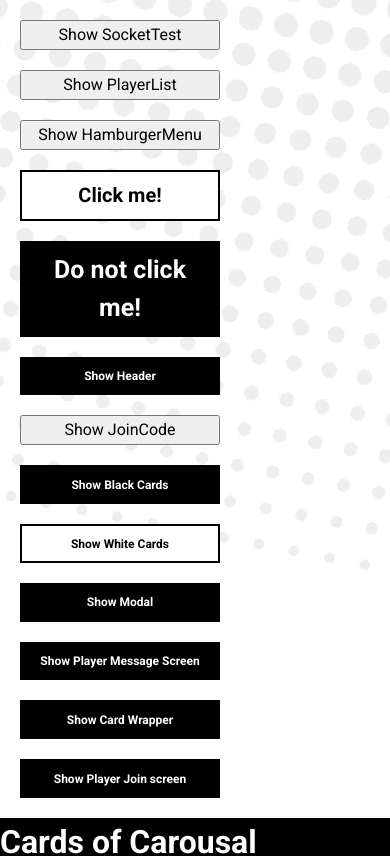
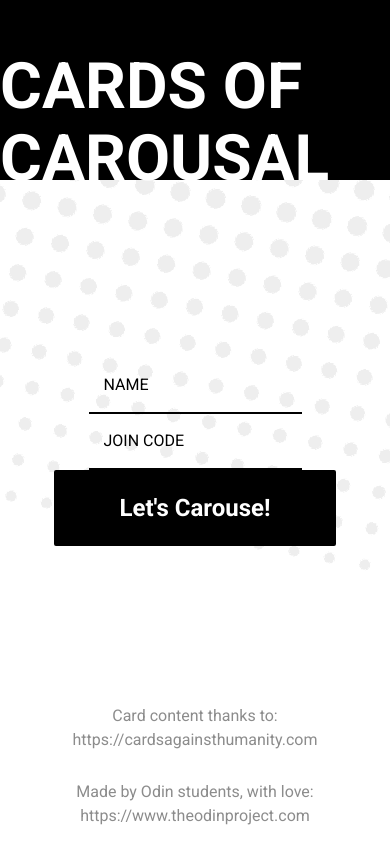
Before and after one commit to I3uckwheat/cards-of-carousal, a React (Create React App) app in the folder frontend/: page / in a window 390 px wide. Shown: the top 856 px of the page. Built offline with nearby package versions, Linux system fonts and the light colour scheme; no server answers.

Commit message:
make header and footer responsive

```diff
--- a/frontend/src/components/PlayerJoin/PlayerJoin.js
+++ b/frontend/src/components/PlayerJoin/PlayerJoin.js
@@ -7,13 +7,25 @@ import Header from '../Header/Header';
 const propTypes = {};
 
 const Container = styled.div`
-  width: 100%;
-  height: 100%;
+  position: fixed;
+  top: 0;
+  bottom: 0;
+  left: 0;
+  right: 0;
   display: grid;
-  grid-template-rows: 190px 1fr 140;
+  background-color: var(--primary-background-color);
+  grid-template-rows: 190px 1fr 140px;
   grid-template-columns: 1fr;
 
-  && section {
+  @media screen and (max-width: 785px) {
+    grid-template-rows: 180px 1fr 120px;
+  }
+
+  @media screen and (max-width: 320px) {
+    grid-template-rows: 130px 1fr 140px;
+  }
+
+  main {
     display: flex;
     flex-direction: column;
     align-items: center;
@@ -21,36 +33,129 @@ const Container = styled.div`
 
     .player-join-form-container {
       margin: 0 auto;
+      text-align: center;
     }
 
     input {
       text-transform: uppercase;
       border: none;
-      border-bottom: 1.5px solid black;
+      border-bottom: 2px solid var(--primary-text-color);
+      background: transparent;
       padding: 15px;
+      margin-left: 5px;
+      margin-right: 5px;
+      ::placeholder {
+        color: var(--primary-text-color);
+      }
+    }
+
+    // name input
+    input:nth-of-type(1) {
+    }
+
+    // join code input
+    input:nth-of-type(2) {
+      /* background: blue; */
     }
   }
 
-  && footer {
-    background-color: var(--secondary-color);
+  footer {
+    background-color: var(--secondary-background-color);
+    color: var(--secondary-text-color);
+    display: flex;
+    flex-direction: column;
+    align-items: flex-end;
+    justify-content: flex-end;
+
+    // credits
+    div:nth-of-type(1) {
+      padding: 0 0.5rem 0 0.5rem;
+    }
+
+    div:nth-of-type(2) {
+      padding: 0 0.5rem 0.5rem 0.5rem;
+    }
+
+    @media screen and (max-width: 486px) {
+      background: none;
+      color: var(--accent-color);
+      text-align: center;
+
+      // reducing the width of the first credit container so both credits wrap at the same breakpoint
+      div:nth-of-type(1) {
+        width: 320px;
+        margin: 0 auto;
+        padding-bottom: 1.75rem;
+      }
+
+      div:nth-of-type(2) {
+        padding-bottom: 1rem;
+      }
+    }
   }
 `;
 
-const PlayerJoinHeader = styled(Header)``;
-const PlayerJoinButton = styled(Button)``;
+const PlayerJoinHeader = styled(Header)`
+  display: flex;
+  flex-direction: column;
+  justify-content: flex-end;
+
+  // CoC logo
+  h1 {
+    text-transform: uppercase;
+    font-size: 6rem;
+    margin-bottom: -1rem;
+    line-height: 6rem;
+    vertical-align: bottom;
+
+    @media screen and (max-width: 970px) {
+      font-size: 4rem;
+      margin-bottom: -1.3rem;
+      line-height: 5rem;
+    }
+
+    @media screen and (max-width: 785px) {
+      font-size: 4rem;
+      margin-bottom: -0.95rem;
+      line-height: 4.5rem;
+    }
+
+    @media screen and (max-width: 320px) {
+      font-size: 3rem;
+      margin-bottom: -0.75rem;
+      line-height: 3.5rem;
+    }
+  }
+`;
+
+const PlayerJoinButton = styled(Button)`
+  margin: 0 auto;
+  padding: 18px 64px;
+  font-size: 24px;
+  background-color: var(--secondary-background-color);
+  border-radius: 2px;
+`;
 
 export default function PlayerJoin() {
   const [name, setName] = useState('');
   const [joinCode, setJoinCode] = useState('');
 
+  function handleSubmit(e) {
+    e.preventDefault();
+    // TODO - handle form submission
+  }
+
   return (
-    <Container data-testid="player-join-container">
+    <Container
+      data-testid="player-join-container"
+      className="primary-background"
+    >
       <PlayerJoinHeader>
         <h1>Cards of Carousal</h1>
       </PlayerJoinHeader>
-      <section>
+      <main>
         <div className="player-join-form-container">
-          <form>
+          <form onSubmit={(e) => handleSubmit(e)}>
             <input
               type="text"
               placeholder="name"
@@ -68,8 +173,13 @@ export default function PlayerJoin() {
             </PlayerJoinButton>
           </form>
         </div>
-      </section>
-      <footer>footer text</footer>
+      </main>
+      <footer>
+        <div>Card content thanks to: https://cardsagainsthumanity.com</div>
+        <div>
+          Made by Odin students, with love: https://www.theodinproject.com
+        </div>
+      </footer>
     </Container>
   );
 }
```
